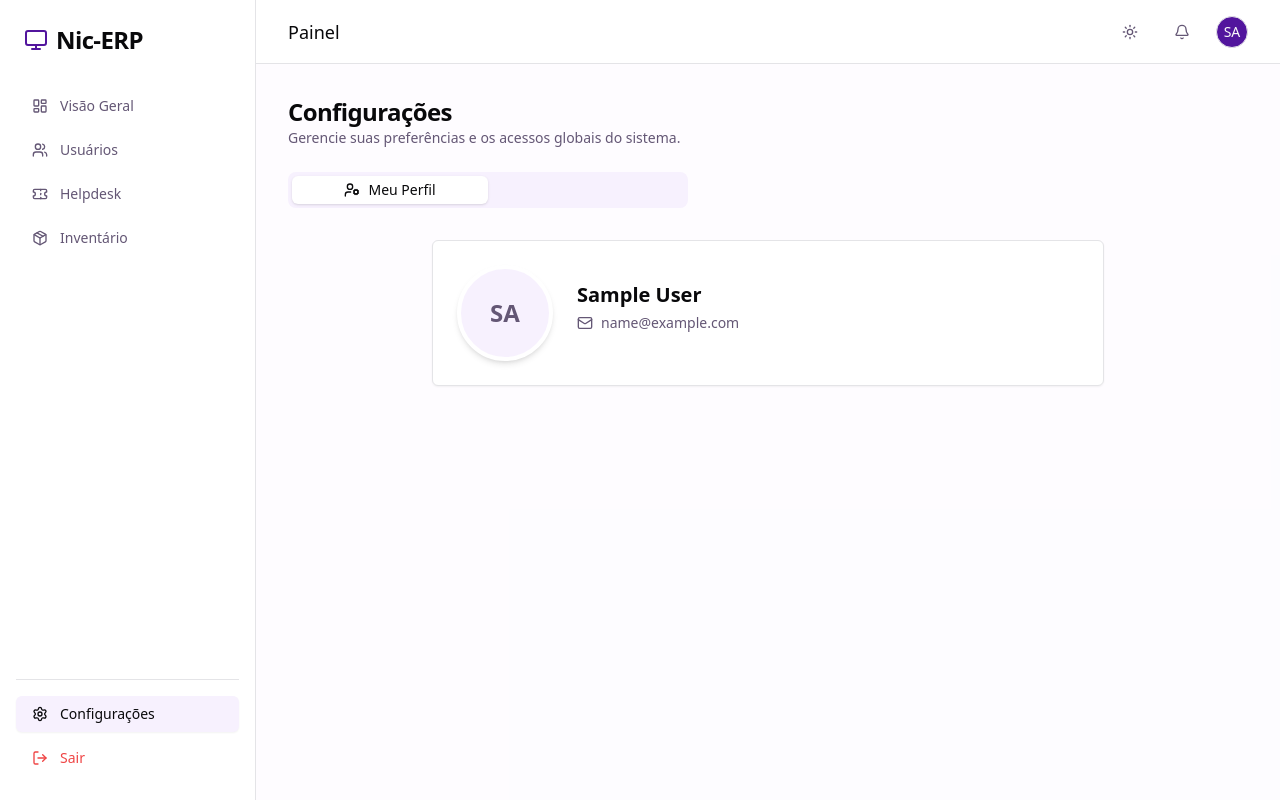
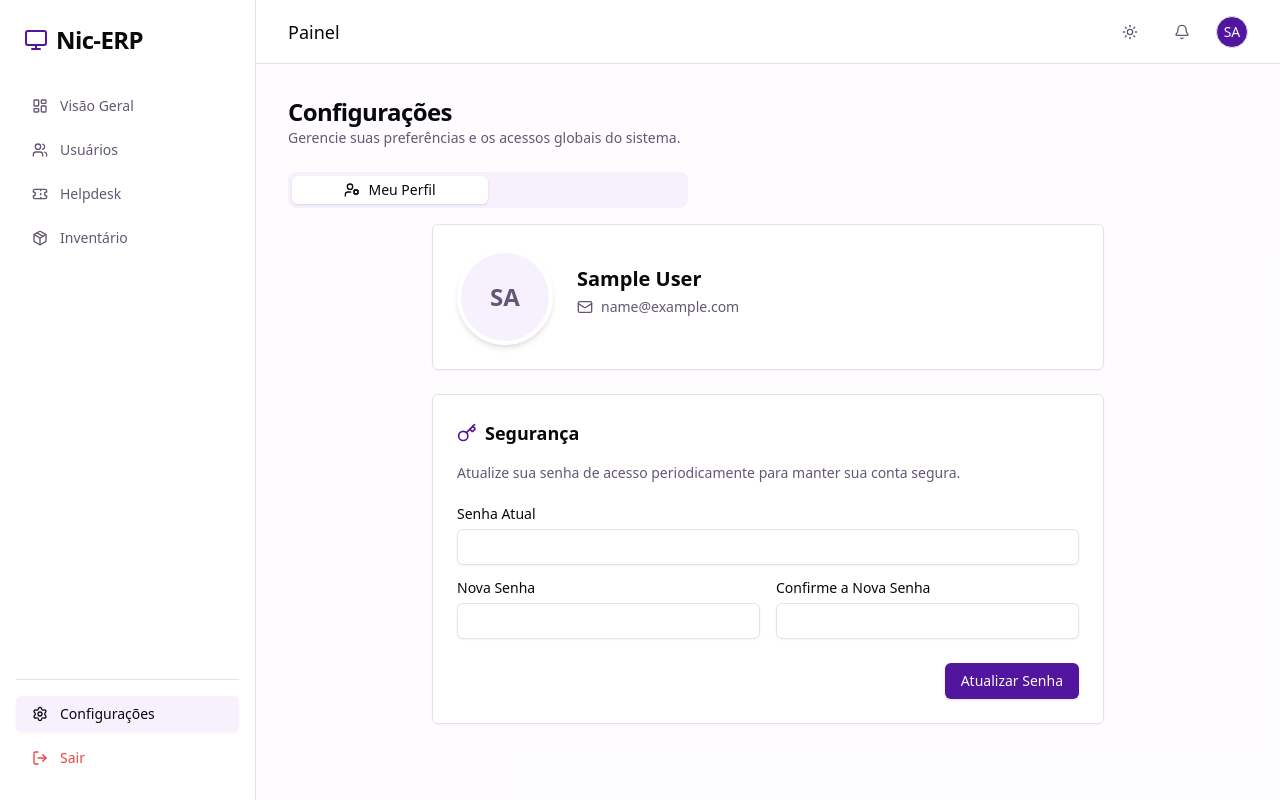
Before and after one commit to nicrepository/nic-erp, a React app in the folder frontend/: page /configuracoes in a window 1280 px wide. Built offline with nearby package versions, Linux system fonts and the light colour scheme; sample sign-in values are in the browser's storage; the HTML template or start-up script is replaced by a standard one.

Commit message:
feat(security)(profile): implementa endpoint de alteracao de senha com validacao no UserService e adiciona formulario de seguranca e refatora layout para cards verticais

```diff
--- a/frontend/src/pages/Configuracoes.tsx
+++ b/frontend/src/pages/Configuracoes.tsx
@@ -35,6 +35,12 @@ export function Configuracoes() {
   // ESTADOS PARA O PERFIL
   const [isUploading, setIsUploading] = useState(false)
   const fileInputRef = useRef<HTMLInputElement>(null)
+
+  // --- ESTADOS PARA ALTERAR SENHA ---
+  const [currentPassword, setCurrentPassword] = useState("")
+  const [newPassword, setNewPassword] = useState("")
+  const [confirmPassword, setConfirmPassword] = useState("")
+  const [isChangingPassword, setIsChangingPassword] = useState(false)
 
   // Dicionário amigável para traduzir o nome das permissões do back-end para o usuário
   const translatePermission = (perm: string) => {
@@ -183,6 +189,44 @@ export function Configuracoes() {
     }
   }
 
+  const handleChangePassword = async (e: React.FormEvent) => {
+    e.preventDefault()
+
+    if (newPassword !== confirmPassword) {
+      alert("As novas senhas não coincidem!")
+      return
+    }
+
+    setIsChangingPassword(true)
+    try {
+      const token = localStorage.getItem("token")
+      const response = await fetch('/users/me/password', {
+        method: 'PUT',
+        headers: {
+          'Authorization': `Bearer ${token}`,
+          'Content-Type': 'application/json'
+        },
+        body: JSON.stringify({ currentPassword, newPassword })
+      })
+
+      if (response.ok) {
+        alert("Senha alterada com sucesso!")
+        // Limpa os campos após o sucesso
+        setCurrentPassword("")
+        setNewPassword("")
+        setConfirmPassword("")
+      } else {
+        const errorMsg = await response.text()
+        alert(`Erro: ${errorMsg}`)
+      }
+    } catch (error) {
+      console.error("Erro ao alterar senha:", error)
+      alert("Erro de conexão ao alterar a senha.")
+    } finally {
+      setIsChangingPassword(false)
+    }
+  }
+
   return (
     <div className="space-y-6">
       <div className="flex flex-col md:flex-row md:items-center justify-between gap-4">
@@ -205,8 +249,10 @@ export function Configuracoes() {
         </TabsList>
 
         {/* ABA: MEU PERFIL */}
-        <TabsContent value="perfil" className="mt-4 space-y-4">
-          <div className="rounded-md border border-border bg-card shadow-sm p-6 max-w-2xl mx-auto mt-8">
+        <TabsContent value="perfil" className="mt-4 space-y-6">
+
+          {/* BLOCO 1: DADOS DO USUÁRIO */}
+          <div className="rounded-md border border-border bg-card shadow-sm p-6 max-w-2xl mx-auto">
             <div className="flex flex-col items-center space-y-4 sm:flex-row sm:space-y-0 sm:space-x-6">
 
               {/* ÁREA DA FOTO */}
@@ -256,8 +302,66 @@ export function Configuracoes() {
                 Enviando arquivo, aguarde...
               </div>
             )}
+          </div>
 
+          {/* BLOCO 2: CARD DE SEGURANÇA (ALTERAR SENHA) */}
+          <div className="rounded-md border border-border bg-card shadow-sm p-6 max-w-2xl mx-auto">
+            <div className="flex items-center gap-2 mb-4">
+              <Key className="h-5 w-5 text-primary" />
+              <h3 className="text-lg font-semibold text-foreground">Segurança</h3>
+            </div>
+            <p className="text-sm text-muted-foreground mb-6">
+              Atualize sua senha de acesso periodicamente para manter sua conta segura.
+            </p>
+
+            <form onSubmit={handleChangePassword} className="space-y-4">
+              <div className="grid gap-2">
+                <Label htmlFor="currentPassword">Senha Atual</Label>
+                <Input
+                  id="currentPassword"
+                  type="password"
+                  className="bg-background"
+                  value={currentPassword}
+                  onChange={(e) => setCurrentPassword(e.target.value)}
+                  required
+                />
+              </div>
+
+              <div className="grid grid-cols-1 sm:grid-cols-2 gap-4">
+                <div className="grid gap-2">
+                  <Label htmlFor="newPassword">Nova Senha</Label>
+                  <Input
+                    id="newPassword"
+                    type="password"
+                    className="bg-background"
+                    value={newPassword}
+                    onChange={(e) => setNewPassword(e.target.value)}
+                    required
+                    minLength={6}
+                  />
+                </div>
+                <div className="grid gap-2">
+                  <Label htmlFor="confirmPassword">Confirme a Nova Senha</Label>
+                  <Input
+                    id="confirmPassword"
+                    type="password"
+                    className="bg-background"
+                    value={confirmPassword}
+                    onChange={(e) => setConfirmPassword(e.target.value)}
+                    required
+                    minLength={6}
+                  />
+                </div>
+              </div>
+
+              <div className="pt-2 flex justify-end">
+                <Button type="submit" disabled={isChangingPassword}>
+                  {isChangingPassword ? "Salvando..." : "Atualizar Senha"}
+                </Button>
+              </div>
+            </form>
           </div>
+
         </TabsContent>
 
         {/* ABA: SISTEMA & ACESSOS (RBAC DINÂMICO) */}
```
Also changed, not shown: 2 other files (tests, documents, lock files or other folders).
